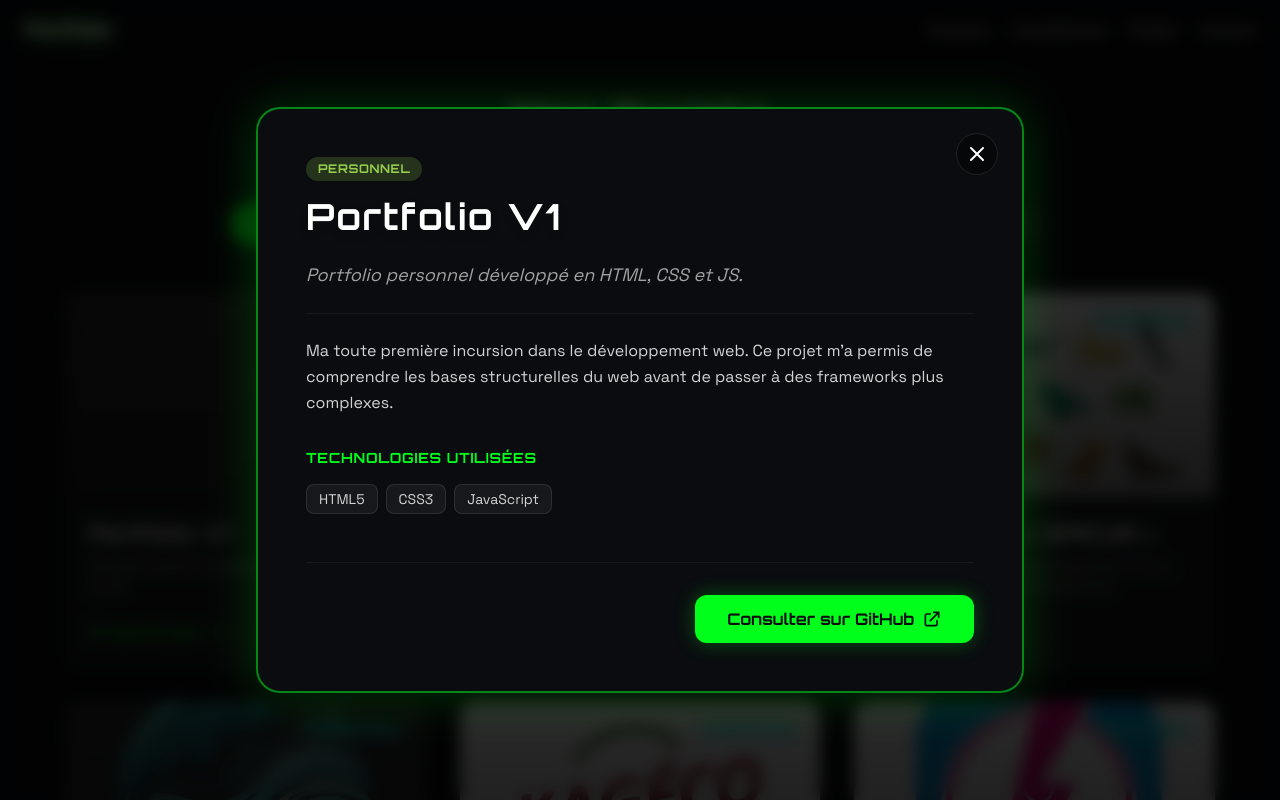
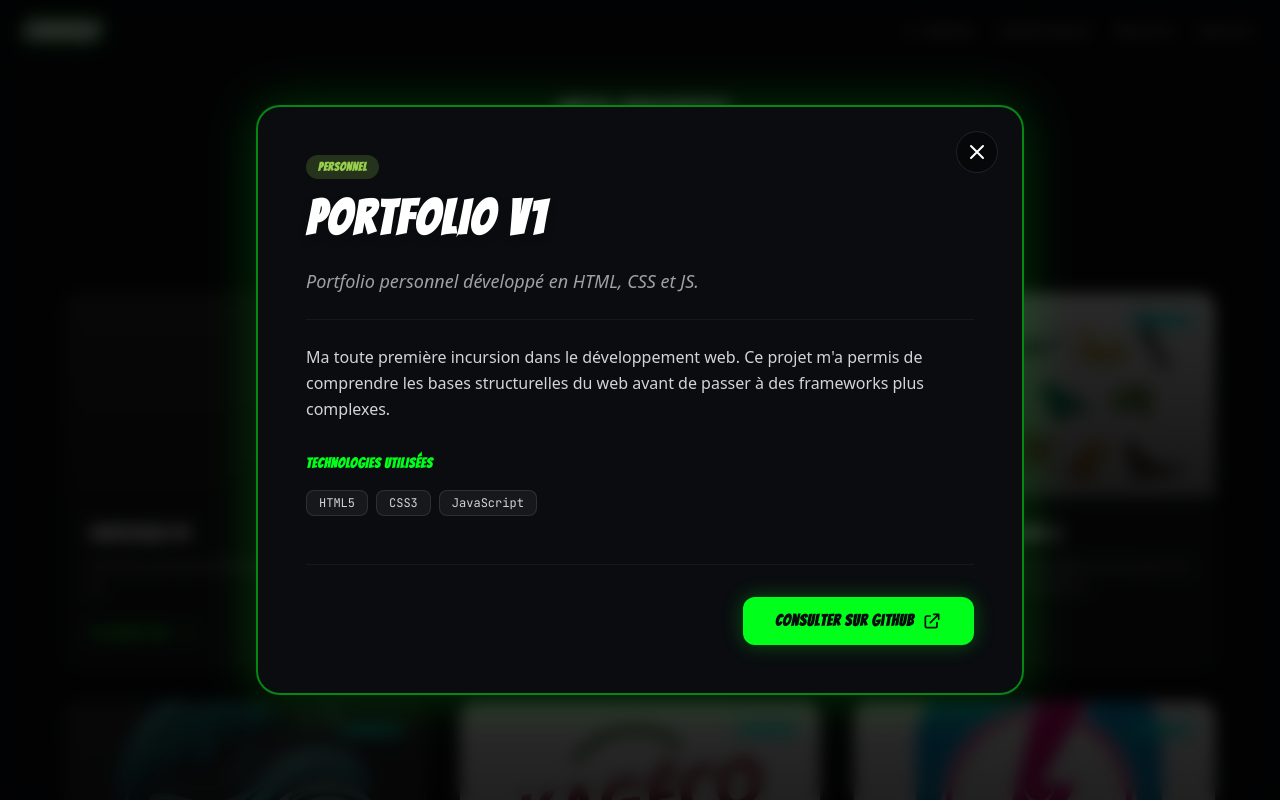
Before and after one commit to mickael68/PortfolioV2, a Next.js app: page /projets in a window 1280 px wide. Both pictures are taken after a click on the element 245 px from the left and 480 px from the top of the page. Shown: the top 800 px of the page. Built offline with nearby package versions, Linux system fonts and the light colour scheme.

Commit message:
Ajustement css

```diff
--- a/app/competences/OngletsCompetences.tsx
+++ b/app/competences/OngletsCompetences.tsx
@@ -43,7 +43,7 @@ export default function OngletsCompetences({ competences }: SkillsTabsProps) {
     return (
         <div>
             {/* Navigation des Onglets */}
-            <div className="flex flex-wrap justify-center gap-2 md:gap-4 mb-8 md:mb-12 px-2 font-orbitron">
+            <div className="flex flex-wrap justify-center gap-2 md:gap-4 mb-8 md:mb-12 px-2 font-bangers tracking-wide">
                 <button
                     onClick={() => setOngletActif("technologies")}
                     className={`px-4 py-2 md:px-6 md:py-2 text-sm md:text-base rounded-full font-medium transition-all ${ongletActif === "technologies"
@@ -95,8 +95,8 @@ export default function OngletsCompetences({ competences }: SkillsTabsProps) {
                                     />
                                 </div>
                             )}
-                            <div className="text-lg font-medium text-white mb-1 font-orbitron">{c.nom}</div>
-                            <div className="text-sm text-portal-glow">{c.niveau}</div>
+                            <div className="text-lg font-medium text-white mb-1 font-bangers tracking-wide">{c.nom}</div>
+                            <div className="text-xs text-portal-glow font-mono uppercase">{c.niveau}</div>
                         </div>
                     ))}
                 </div>
--- a/app/components/Navbar.tsx
+++ b/app/components/Navbar.tsx
@@ -16,12 +16,12 @@ export default function Navbar() {
   return (
     <nav className="fixed top-0 left-0 right-0 z-50 bg-[#0a0c10]/80 backdrop-blur-md border-b border-white/5">
       <div className="flex items-center justify-between px-6 py-4 max-w-7xl mx-auto">
-        <Link href="/" className="text-xl font-bold tracking-tighter text-white hover:text-portal-green transition-colors drop-shadow-[0_0_8px_var(--color-portal-green)] font-orbitron">
+        <Link href="/" className="text-2xl font-bold tracking-tighter text-white hover:text-portal-green transition-colors drop-shadow-[0_0_8px_var(--color-portal-green)] font-bangers">
           Portfolio
         </Link>
 
         {/* Desktop Menu */}
-        <ul className="hidden md:flex gap-6 text-sm font-medium">
+        <ul className="hidden md:flex gap-6 text-xs font-mono uppercase tracking-widest">
           {navItems.map((item) => (
             <li key={item.name}>
               <Link href={item.href} className="text-neutral-200 hover:text-portal-green transition-colors">
--- a/app/globals.css
+++ b/app/globals.css
@@ -13,7 +13,8 @@ html {
   --color-background: var(--background);
   --color-foreground: var(--foreground);
   --font-sans: var(--font-space-grotesk);
-  --font-orbitron: var(--font-orbitron);
+  --font-bangers: var(--font-bangers);
+  --font-mono: var(--font-mono);
 
   /* Rick & Morty Theme Colors */
   --color-portal-green: #00ff1a;
@@ -38,13 +39,14 @@ body {
     radial-gradient(1px 1px at 190px 80px, #ffffff, rgba(0,0,0,0));
   background-size: 200px 200px;
   color: var(--foreground);
-  font-family: var(--font-space-grotesk), ui-sans-serif, system-ui;
+  font-family: var(--font-sans), ui-sans-serif, system-ui;
   min-height: 100vh;
 }
 
 h1, h2, h3, h4, h5, h6 {
-  font-family: var(--font-orbitron), sans-serif;
+  font-family: var(--font-bangers), sans-serif;
   letter-spacing: 0.05em;
+  text-transform: uppercase;
 }
 
 @keyframes slideUpFade {
--- a/app/layout.tsx
+++ b/app/layout.tsx
@@ -1,15 +1,21 @@
 import type { Metadata } from "next";
-import { Orbitron, Space_Grotesk } from "next/font/google";
+import { Bangers, Space_Grotesk, JetBrains_Mono } from "next/font/google";
 import "./globals.css";
 import Navbar from "./components/Navbar";
 
-const orbitron = Orbitron({
-  variable: "--font-orbitron",
+const bangers = Bangers({
+  weight: "400",
+  variable: "--font-bangers",
   subsets: ["latin"],
 });
 
 const spaceGrotesk = Space_Grotesk({
   variable: "--font-space-grotesk",
+  subsets: ["latin"],
+});
+
+const jetbrainsMono = JetBrains_Mono({
+  variable: "--font-mono",
   subsets: ["latin"],
 });
 
@@ -24,9 +30,9 @@ export default function RootLayout({
   children: React.ReactNode;
 }>) {
   return (
-    <html lang="en">
+    <html lang="fr">
       <body
-        className={`${orbitron.variable} ${spaceGrotesk.variable} antialiased bg-[#0a0c10] text-neutral-200 selection:bg-portal-green/40 font-sans`}
+        className={`${bangers.variable} ${spaceGrotesk.variable} ${jetbrainsMono.variable} antialiased bg-[#0a0c10] text-neutral-200 selection:bg-portal-green/40 font-sans`}
       >
         <Navbar />
         {children}
--- a/app/page.tsx
+++ b/app/page.tsx
@@ -39,7 +39,7 @@ export default function Home() {
           Passionné par la création d'expériences numériques modernes, performantes et esthétiques, à travers toutes les dimensions.
         </p>
 
-        <div className="flex gap-4 relative z-10 font-orbitron">
+        <div className="flex gap-4 relative z-10 font-bangers tracking-wider">
           <Link
             href="/projets"
             className="px-8 py-3 rounded-full bg-portal-green text-space-dark font-bold hover:bg-rick-green transition-colors shadow-[0_0_15px_rgba(0,255,26,0.4)] hover:shadow-[0_0_25px_rgba(151,206,76,0.6)]"
--- a/app/projets/ListeProjets.tsx
+++ b/app/projets/ListeProjets.tsx
@@ -34,7 +34,7 @@ export default function ListeProjets({ projets }: { projets: Projet[] }) {
     return (
         <div>
             {/* Boutons de Filtre */}
-            <div className="flex flex-wrap justify-center gap-4 mb-12 font-orbitron">
+            <div className="flex flex-wrap justify-center gap-4 mb-12 font-bangers tracking-wide">
                 {filtres.map((f) => (
                     <button
                         key={f.value}
@@ -66,7 +66,7 @@ export default function ListeProjets({ projets }: { projets: Projet[] }) {
                                     className="object-cover group-hover:scale-110 transition-transform duration-500 opacity-80 group-hover:opacity-100"
                                 />
                             ) : (
-                                <div className="absolute inset-0 bg-neutral-800 flex items-center justify-center text-neutral-700 text-4xl font-bold opacity-30 select-none">
+                                <div className="absolute inset-0 bg-neutral-800 flex items-center justify-center text-neutral-700 text-4xl font-bold opacity-30 select-none font-bangers">
                                     {projet.titre.charAt(0)}
                                 </div>
                             )}
@@ -74,7 +74,7 @@ export default function ListeProjets({ projets }: { projets: Projet[] }) {
 
                             {/* Badge Type */}
                             {projet.type && (
-                                <div className={`absolute top-4 right-4 px-3 py-1 rounded-full text-xs font-bold uppercase tracking-wider font-orbitron z-10 ${projet.type === 'Professionnel' ? 'bg-portal-green/20 text-portal-green' :
+                                <div className={`absolute top-4 right-4 px-3 py-1 rounded-full text-xs font-bold uppercase tracking-wider font-bangers z-10 ${projet.type === 'Professionnel' ? 'bg-portal-green/20 text-portal-green' :
                                     projet.type === 'Personnel' ? 'bg-rick-green/20 text-rick-green' :
                                         projet.type === 'Formation' ? 'bg-teal-500/20 text-teal-400' :
                                             'bg-neutral-500/20 text-neutral-400'
@@ -85,11 +85,11 @@ export default function ListeProjets({ projets }: { projets: Projet[] }) {
                         </div>
 
                         <div className="p-6 relative">
-                            <h4 className="text-xl font-bold text-white mb-2 group-hover:text-portal-green transition-colors">{projet.titre}</h4>
+                            <h4 className="text-xl font-bold text-white mb-2 group-hover:text-portal-green transition-colors font-bangers tracking-wide">{projet.titre}</h4>
                             <p className="text-sm text-neutral-400 mb-6 line-clamp-2">
                                 {projet.description || "Description du projet..."}
                             </p>
-                            <span className="inline-flex items-center text-portal-green text-sm font-medium gap-2 font-orbitron">
+                            <span className="inline-flex items-center text-portal-green text-sm font-medium gap-2 font-bangers tracking-wider">
                                 En savoir plus
                                 <svg className="w-4 h-4" fill="none" viewBox="0 0 24 24" stroke="currentColor">
                                     <path strokeLinecap="round" strokeLinejoin="round" strokeWidth={2} d="M14 5l7 7m0 0l-7 7m7-7H3" />
@@ -135,7 +135,7 @@ export default function ListeProjets({ projets }: { projets: Projet[] }) {
                             </button>
 
                             <div className="flex flex-wrap gap-2 mb-4">
-                                <span className={`px-3 py-1 rounded-full text-xs font-bold uppercase tracking-wider font-orbitron ${
+                                <span className={`px-3 py-1 rounded-full text-xs font-bold uppercase tracking-wider font-bangers ${
                                     projetSelectionne.type === 'Professionnel' ? 'bg-portal-green/20 text-portal-green' :
                                     projetSelectionne.type === 'Personnel' ? 'bg-rick-green/20 text-rick-green' :
                                     'bg-teal-500/20 text-teal-400'
@@ -144,7 +144,7 @@ export default function ListeProjets({ projets }: { projets: Projet[] }) {
                                 </span>
                             </div>
 
-                            <h3 className="text-3xl md:text-4xl font-bold text-white mb-6 font-orbitron drop-shadow-lg">{projetSelectionne.titre}</h3>
+                            <h3 className="text-3xl md:text-5xl font-bold text-white mb-6 font-bangers tracking-wider drop-shadow-lg">{projetSelectionne.titre}</h3>
 
                             <div className="space-y-6 text-neutral-300 leading-relaxed">
                                 <p className="text-lg italic text-neutral-400">{projetSelectionne.description}</p>
@@ -155,10 +155,10 @@ export default function ListeProjets({ projets }: { projets: Projet[] }) {
                             {/* Technologies */}
                             {projetSelectionne.technologies && projetSelectionne.technologies.length > 0 && (
                                 <div className="mt-8">
-                                    <h4 className="text-sm font-bold text-portal-green uppercase tracking-widest mb-4 font-orbitron">Technologies utilisées</h4>
+                                    <h4 className="text-sm font-bold text-portal-green uppercase tracking-widest mb-4 font-bangers">Technologies utilisées</h4>
                                     <div className="flex flex-wrap gap-2">
                                         {projetSelectionne.technologies.map((tech) => (
-                                            <span key={tech} className="px-3 py-1 bg-white/5 border border-white/10 rounded-lg text-sm text-neutral-300">
+                                            <span key={tech} className="px-3 py-1 bg-white/5 border border-white/10 rounded-lg text-xs font-mono text-neutral-300">
                                                 {tech}
                                             </span>
                                         ))}
@@ -173,7 +173,7 @@ export default function ListeProjets({ projets }: { projets: Projet[] }) {
                                         href={projetSelectionne.lien}
                                         target="_blank"
                                         rel="noopener noreferrer"
-                                        className="px-8 py-3 rounded-xl bg-portal-green text-space-dark font-bold hover:bg-rick-green transition-all shadow-[0_0_20px_rgba(0,255,26,0.3)] hover:shadow-[0_0_30px_rgba(151,206,76,0.5)] font-orbitron flex items-center gap-2"
+                                        className="px-8 py-3 rounded-xl bg-portal-green text-space-dark font-bold hover:bg-rick-green transition-all shadow-[0_0_20px_rgba(0,255,26,0.3)] hover:shadow-[0_0_30px_rgba(151,206,76,0.5)] font-bangers tracking-wider flex items-center gap-2"
                                     >
                                         Consulter sur GitHub
                                         <svg className="w-5 h-5" fill="none" viewBox="0 0 24 24" stroke="currentColor">
```
